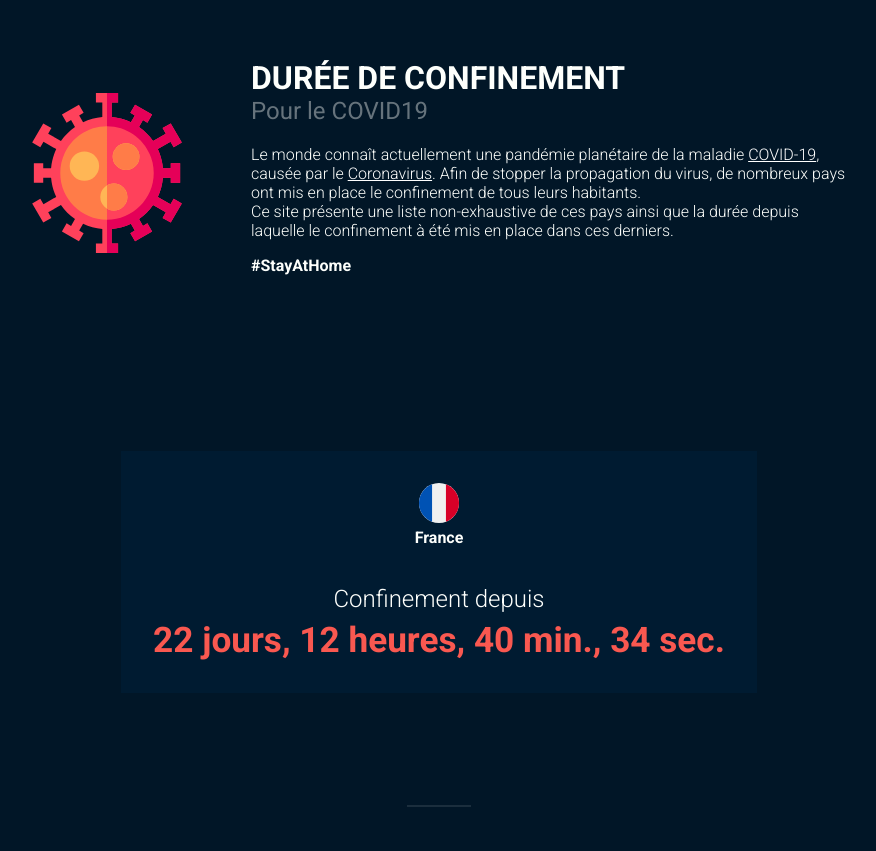
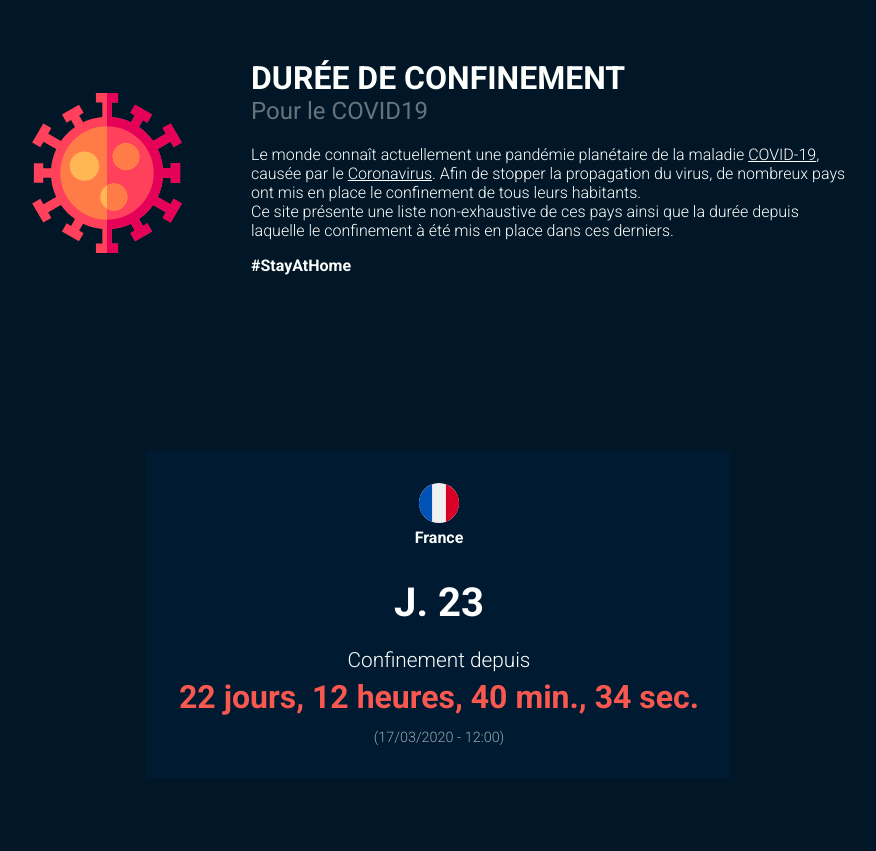
Before and after one commit to robinsimonklein/confined, a Vue app: page /#/ in a window 1280 px wide. Shown: the part 101-952 px from the top of the page, without its empty margins (201-1077 px from the left). Built offline with nearby package versions, Linux system fonts and the light colour scheme.

Commit message:
Add DDay + Date

```diff
--- a/package.json
+++ b/package.json
@@ -9,6 +9,7 @@
   },
   "dependencies": {
     "core-js": "^3.6.4",
+    "dayjs": "^1.8.23",
     "vue": "^2.6.11",
     "vue-router": "^3.1.6"
   },
--- a/src/App.vue
+++ b/src/App.vue
@@ -24,7 +24,6 @@
         margin: 0;
         padding: 0;
         background: #011627;
-        // color: $primary;
     }
 
     #app {
--- a/src/components/CountryTimer.vue
+++ b/src/components/CountryTimer.vue
@@ -5,52 +5,80 @@
             <span class="timer__country">
                 {{ text.in_country }}
             </span>
+            <span class="timer__day">J. {{ day }}</span>
             <p class="timer__text">{{ text.since }}</p>
             <span v-if="largeScreen" class="timer__count">{{ `${spent.days} ${text.days}, ${spent.hours} ${text.hours}, ${spent.minutes} ${text.min}, ${spent.seconds} ${text.sec}` }}</span>
             <span v-else class="timer__count">
                 {{ `${spent.days} jours` }}<br>
                 {{ `${spent.hours}h ${spent.minutes}m ${spent.seconds}s` }}
             </span>
+            <span class="timer__date">({{ beginningDateString }})</span>
         </div>
     </div>
 </template>
 
 <script>
+    import dayjs from 'dayjs'
+
     export default {
         name: "CountryTimer",
         props: {
             name: String,
             flag: String,
             text: Object,
-            beginning: Number,
+            beginning: Object,
         },
         data() {
             return {
+                day: 0,
                 spent: {
-                    days: null,
-                    hours: null,
-                    minutes: null,
-                    seconds: null,
+                    days: 0,
+                    hours: 0,
+                    minutes: 0,
+                    seconds: 0,
                 },
-                largeScreen: true
+                largeScreen: true,
+                summer: new Date("2020-03-31").getTime()
             }
         },
         methods: {
+            getSpent() {
+                const now = new Date().getTime()
+                const beginning = new Date(this.beginning.date+'T'+this.beginning.time)
+
+                let distance = now - beginning
+
+                if(beginning < this.summer){
+                    distance += 3600000
+                }
+
+                // Time calculations for days, hours, minutes and seconds
+                this.spent.days = Math.floor(distance / (1000 * 60 * 60 * 24));
+                this.spent.hours = Math.floor((distance % (1000 * 60 * 60 * 24)) / (1000 * 60 * 60)); // fix summer hour changing
+                this.spent.minutes = Math.floor((distance % (1000 * 60 * 60)) / (1000 * 60));
+                this.spent.seconds = Math.floor((distance % (1000 * 60)) / 1000);
+            },
+            getDay() {
+                const now = new Date().getTime()
+                const beginning = new Date(this.beginning.date)
+
+                let distance = now - beginning
+                this.day = Math.floor(distance / (1000 * 60 * 60 * 24)) + 1;
+
+            },
             timer() {
                 requestAnimationFrame(this.timer)
 
-                const now = new Date().getTime()
-
-                const distance = now - this.beginning
-
-                // Time calculations for days, hours, minutes and seconds
-                this.spent.days = Math.floor(distance / (1000 * 60 * 60 * 24));
-                this.spent.hours = Math.floor((distance % (1000 * 60 * 60 * 24)) / (1000 * 60 * 60) + 1); // fix summer hour changing
-                this.spent.minutes = Math.floor((distance % (1000 * 60 * 60)) / (1000 * 60));
-                this.spent.seconds = Math.floor((distance % (1000 * 60)) / 1000);
+                this.getSpent()
+                this.getDay()
             },
             resize() {
                 this.largeScreen = window.innerWidth >= 700
+            }
+        },
+        computed: {
+            beginningDateString() {
+                return dayjs(this.beginning.date+'T'+this.beginning.time).format(`D/MM/YYYY${this.beginning.time !== '00:00' ? ' - h:mm' : ''}`)
             }
         },
         mounted() {
@@ -95,14 +123,27 @@
     }
 
     &__text {
-        font-size: 1.5rem;
+        font-size: 1.3rem;
         margin: .4rem 0;
+    }
+
+    &__day {
+        color: white;
+        font-size: 2.5rem;
+        font-weight: bold;
+        margin-bottom: 1rem;
     }
 
     &__count {
         color: #f95850;
-        font-size: 2.2rem;
+        font-size: 2rem;
         font-weight: bold;
+    }
+
+    &__date {
+        margin-top: .8rem;
+        opacity: .6;
+        font-size: .9rem;
     }
 }
 </style>
--- a/src/views/Home.vue
+++ b/src/views/Home.vue
@@ -5,8 +5,8 @@
                 <img src="@/assets/svg/coronavirus.svg" />
             </div>
             <div class="home__intro--text">
-                <h1 Home class="home__intro--title">DURÉE DE CONFINEMENT</h1>
-                <h2 Home class="home__intro--subtitle">Pour le COVID19</h2>
+                <h1 class="home__intro--title">DURÉE DE CONFINEMENT</h1>
+                <h2 class="home__intro--subtitle">Pour le COVID19</h2>
                 <p>Le monde connaît actuellement une pandémie planétaire de la maladie <a href="https://fr.wikipedia.org/wiki/Pand%C3%A9mie_de_Covid-19" target="_blank">COVID-19</a>,
                     causée par le <a href="https://fr.wikipedia.org/wiki/Coronavirus" target="_blank">Coronavirus</a>. Afin de stopper la propagation du virus, de nombreux
                     pays ont mis en place le confinement de tous leurs habitants.<br/>
@@ -54,7 +54,10 @@
                             min: 'min.',
                             sec: 'sec.',
                         },
-                        beginning: new Date("2020-03-17T12:00").getTime(),
+                        beginning: {
+                            date: "2020-03-17",
+                            time: "12:00"
+                        },
                     },
                     {
                         name: 'Italie',
@@ -67,7 +70,10 @@
                             min: 'min.',
                             sec: 'sec.',
                         },
-                        beginning: new Date("2020-03-09").getTime(),
+                        beginning: {
+                            date: "2020-03-09",
+                            time: "00:00"
+                        },
                     },
                     {
                         name: 'Espagne',
@@ -80,7 +86,10 @@
                             min: 'min.',
                             sec: 'sec.',
                         },
-                        beginning: new Date("2020-03-15").getTime(),
+                        beginning: {
+                            date: "2020-03-15",
+                            time: "00:00"
+                        },
                     }
                 ]
             }
```
Also changed, not shown: 1 other file (tests, documents, lock files or other folders).
